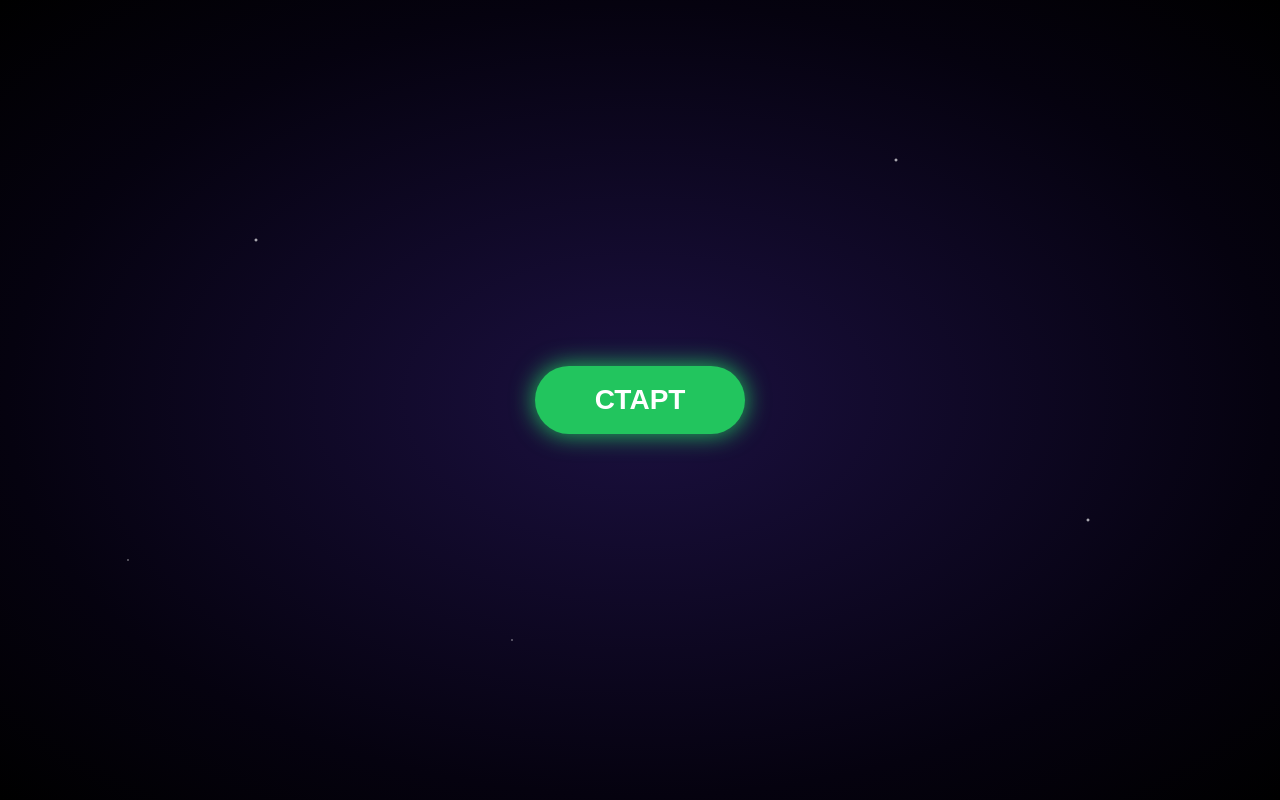
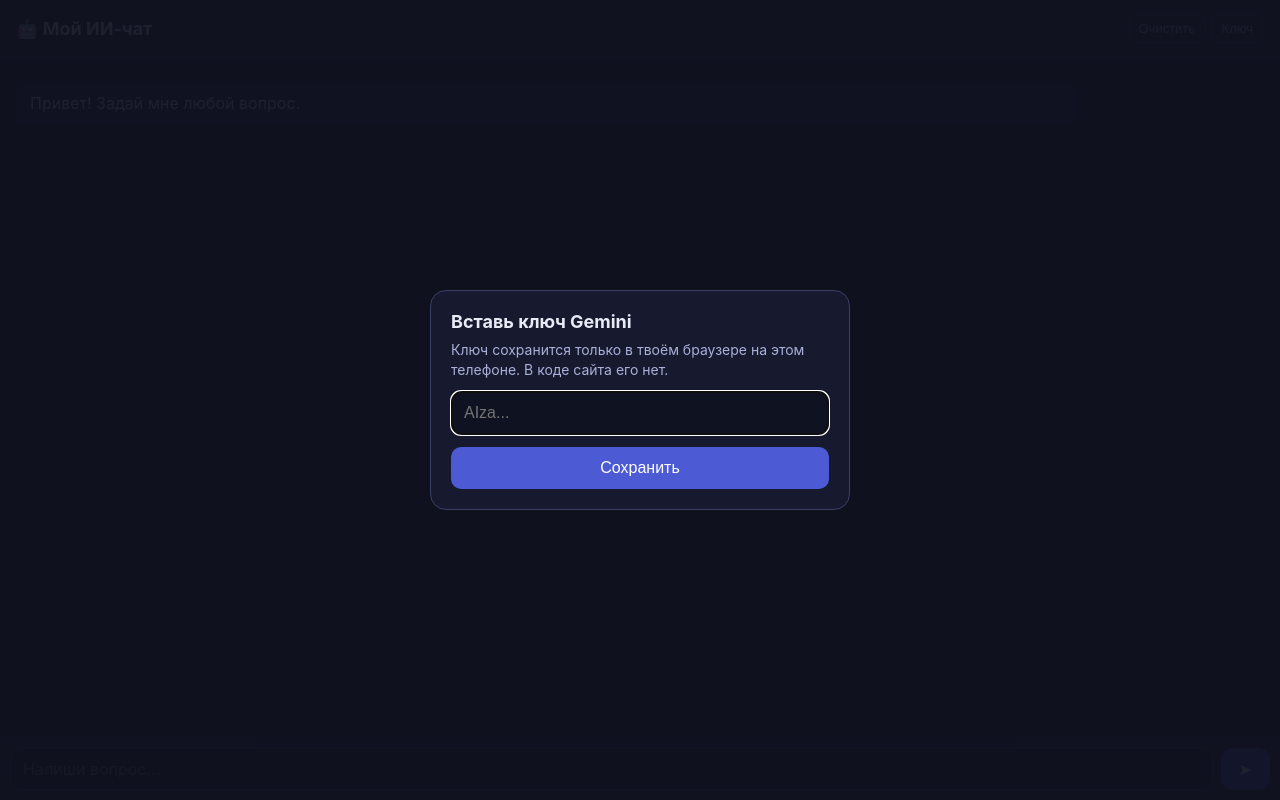
Before and after one commit to carvsmurka-blip/carvsmurka-blip.github.io, a plain HTML site: page index.html in a window 1280 px wide. Drawn offline with Linux system fonts and the light colour scheme.

Commit message:
Update index.html

```diff
--- a/index.html
+++ b/index.html
@@ -1,37 +1,193 @@
 <!DOCTYPE html>
 <html lang="ru">
 <head>
-<meta charset="UTF-8">
+<meta charset="utf-8">
 <meta name="viewport" content="width=device-width, initial-scale=1">
-<title>Space</title>
+<title>Мой ИИ-чат</title>
 <style>
-  html, body { margin: 0; height: 100%; }
+  * { box-sizing: border-box; }
+  html, body { height: 100%; margin: 0; }
   body {
-    background:
-      radial-gradient(2px 2px at 20% 30%, #fff, transparent),
-      radial-gradient(2px 2px at 70% 20%, #fff, transparent),
-      radial-gradient(1px 1px at 40% 80%, #fff, transparent),
-      radial-gradient(2px 2px at 85% 65%, #fff, transparent),
-      radial-gradient(1px 1px at 10% 70%, #fff, transparent),
-      radial-gradient(ellipse at center, #1b1040 0%, #05020f 70%, #000 100%);
-    display: flex;
-    align-items: center;
-    justify-content: center;
+    font-family: -apple-system, "Segoe UI", Roboto, sans-serif;
+    background: #0f1220; color: #e8eaf6;
+    display: flex; flex-direction: column;
   }
-  #start {
-    background: #22c55e;
-    color: #fff;
-    font-size: 28px;
-    font-weight: bold;
-    padding: 18px 60px;
-    border: none;
-    border-radius: 50px;
-    box-shadow: 0 0 25px #22c55e;
+  header {
+    padding: 14px 16px; display: flex; justify-content: space-between;
+    align-items: center; background: #171a2e; border-bottom: 1px solid #262a45;
   }
-  #start:active { transform: scale(0.95); }
+  header h1 { font-size: 18px; margin: 0; }
+  header button {
+    background: none; border: 1px solid #3a3f66; color: #aab0d8;
+    border-radius: 8px; padding: 6px 10px; font-size: 13px;
+  }
+  #chat { flex: 1; overflow-y: auto; padding: 16px; }
+  .msg {
+    max-width: 85%; padding: 10px 14px; margin: 8px 0;
+    border-radius: 16px; line-height: 1.45; white-space: pre-wrap;
+    word-wrap: break-word;
+  }
+  .user { background: #4c5bd4; margin-left: auto; border-bottom-right-radius: 4px; }
+  .bot { background: #1e2240; margin-right: auto; border-bottom-left-radius: 4px; }
+  .err { background: #5a1f2b; margin-right: auto; }
+  form {
+    display: flex; gap: 8px; padding: 10px;
+    background: #171a2e; border-top: 1px solid #262a45;
+  }
+  textarea {
+    flex: 1; resize: none; background: #0f1220; color: #e8eaf6;
+    border: 1px solid #3a3f66; border-radius: 12px; padding: 10px 12px;
+    font-size: 16px; font-family: inherit; max-height: 120px;
+  }
+  #send {
+    background: #4c5bd4; color: #fff; border: none; border-radius: 12px;
+    padding: 0 18px; font-size: 16px;
+  }
+  #send:disabled { opacity: .5; }
+  #keybox {
+    position: fixed; inset: 0; background: #0f1220ee; display: none;
+    align-items: center; justify-content: center; padding: 20px; z-index: 10;
+  }
+  #keybox .card {
+    background: #171a2e; border: 1px solid #3a3f66; border-radius: 16px;
+    padding: 20px; width: 100%; max-width: 420px;
+  }
+  #keybox h2 { margin: 0 0 8px; font-size: 18px; }
+  #keybox p { margin: 0 0 12px; color: #aab0d8; font-size: 14px; line-height: 1.4; }
+  #keybox input {
+    width: 100%; background: #0f1220; color: #e8eaf6; border: 1px solid #3a3f66;
+    border-radius: 10px; padding: 12px; font-size: 16px; margin-bottom: 12px;
+  }
+  #keybox button {
+    width: 100%; background: #4c5bd4; color: #fff; border: none;
+    border-radius: 10px; padding: 12px; font-size: 16px;
+  }
 </style>
 </head>
 <body>
-  <button id="start" onclick="alert('Go!')">&#1057;&#1058;&#1040;&#1056;&#1058;</button>
+
+<header>
+  <h1>🤖 Мой ИИ-чат</h1>
+  <div>
+    <button id="clearBtn">Очистить</button>
+    <button id="keyBtn">Ключ</button>
+  </div>
+</header>
+
+<div id="chat"></div>
+
+<form id="form">
+  <textarea id="input" rows="1" placeholder="Напиши вопрос..."></textarea>
+  <button id="send" type="submit">➤</button>
+</form>
+
+<div id="keybox">
+  <div class="card">
+    <h2>Вставь ключ Gemini</h2>
+    <p>Ключ сохранится только в твоём браузере на этом телефоне. В коде сайта его нет.</p>
+    <input id="keyInput" type="password" placeholder="AIza..." autocomplete="off">
+    <button id="saveKey">Сохранить</button>
+  </div>
+</div>
+
+<script>
+  var MODEL = "gemini-2.5-flash";
+  var chat = document.getElementById("chat");
+  var form = document.getElementById("form");
+  var input = document.getElementById("input");
+  var sendBtn = document.getElementById("send");
+  var keybox = document.getElementById("keybox");
+  var keyInput = document.getElementById("keyInput");
+  var history = [];
+
+  function getKey() {
+    try { return localStorage.getItem("gemini_key") || ""; } catch (e) { return ""; }
+  }
+  function setKey(k) {
+    try { localStorage.setItem("gemini_key", k); } catch (e) {}
+  }
+
+  function showKeybox() { keybox.style.display = "flex"; keyInput.focus(); }
+
+  function addMsg(text, cls) {
+    var d = document.createElement("div");
+    d.className = "msg " + cls;
+    d.textContent = text;
+    chat.appendChild(d);
+    chat.scrollTop = chat.scrollHeight;
+    return d;
+  }
+
+  document.getElementById("saveKey").onclick = function () {
+    var k = keyInput.value.trim();
+    if (!k) return;
+    setKey(k);
+    keyInput.value = "";
+    keybox.style.display = "none";
+  };
+  document.getElementById("keyBtn").onclick = showKeybox;
+  document.getElementById("clearBtn").onclick = function () {
+    history = [];
+    chat.innerHTML = "";
+    addMsg("Привет! Задай мне любой вопрос.", "bot");
+  };
+
+  input.addEventListener("input", function () {
+    input.style.height = "auto";
+    input.style.height = Math.min(input.scrollHeight, 120) + "px";
+  });
+
+  form.addEventListener("submit", async function (e) {
+    e.preventDefault();
+    var text = input.value.trim();
+    if (!text) return;
+    var key = getKey();
+    if (!key) { showKeybox(); return; }
+
+    addMsg(text, "user");
+    input.value = "";
+    input.style.height = "auto";
+    sendBtn.disabled = true;
+    history.push({ role: "user", parts: [{ text: text }] });
+
+    var wait = addMsg("Думаю...", "bot");
+    try {
+      var res = await fetch(
+        "https://generativelanguage.googleapis.com/v1beta/models/" + MODEL + ":generateContent",
+        {
+          method: "POST",
+          headers: { "Content-Type": "application/json", "x-goog-api-key": key },
+          body: JSON.stringify({ contents: history })
+        }
+      );
+      var data = await res.json();
+      if (!res.ok) {
+        var msg = (data.error && data.error.message) || "Ошибка " + res.status;
+        history.pop();
+        wait.className = "msg err";
+        wait.textContent = "Ошибка: " + msg;
+        if (res.status === 400 || res.status === 403) {
+          wait.textContent += "\n\nПроверь ключ: нажми кнопку «Ключ» и вставь заново.";
+        }
+      } else {
+        var answer = data.candidates && data.candidates[0] &&
+          data.candidates[0].content && data.candidates[0].content.parts
+          ? data.candidates[0].content.parts.map(function (p) { return p.text || ""; }).join("")
+          : "Пустой ответ. Попробуй переформулировать вопрос.";
+        history.push({ role: "model", parts: [{ text: answer }] });
+        wait.textContent = answer;
+      }
+    } catch (err) {
+      history.pop();
+      wait.className = "msg err";
+      wait.textContent = "Нет связи с сервером. Проверь интернет.";
+    }
+    sendBtn.disabled = false;
+    chat.scrollTop = chat.scrollHeight;
+  });
+
+  addMsg("Привет! Задай мне любой вопрос.", "bot");
+  if (!getKey()) showKeybox();
+</script>
 </body>
 </html>
```
